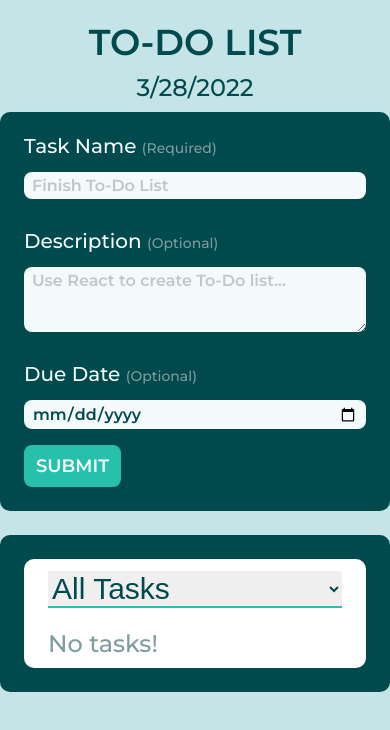
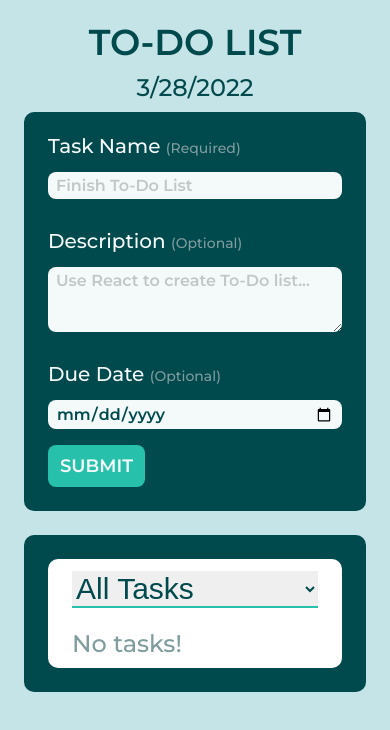
Before and after one commit to lam-brian/to-do-list, a React (Create React App) app: page / in a window 390 px wide. Shown: the top 730 px of the page. Built offline with nearby package versions, Linux system fonts and the light colour scheme.

Commit message:
add responsiveness for mobile screens

```diff
--- a/src/App.js
+++ b/src/App.js
@@ -50,7 +50,7 @@ function App() {
   };
 
   return (
-    <div className="App">
+    <div className="app">
       <MainHeader todaysDate={todaysDate} />
       <NewTask onAddNewTask={addNewTaskHandler} />
       <Tasks
--- a/src/components/Tasks/Tasks.module.css
+++ b/src/components/Tasks/Tasks.module.css
@@ -23,3 +23,10 @@
   grid-template-columns: 1fr 1fr;
   gap: 3.2rem;
 }
+
+@media (max-width: 31em) {
+  .tasks ul {
+    grid-template-columns: 1fr;
+    gap: 3.8rem;
+  }
+}
--- a/src/index.css
+++ b/src/index.css
@@ -48,3 +48,7 @@ input::placeholder,
 textarea::placeholder {
   color: rgba(51, 51, 51, 0.26);
 }
+
+.app {
+  padding: 0 2.4rem;
+}
```
